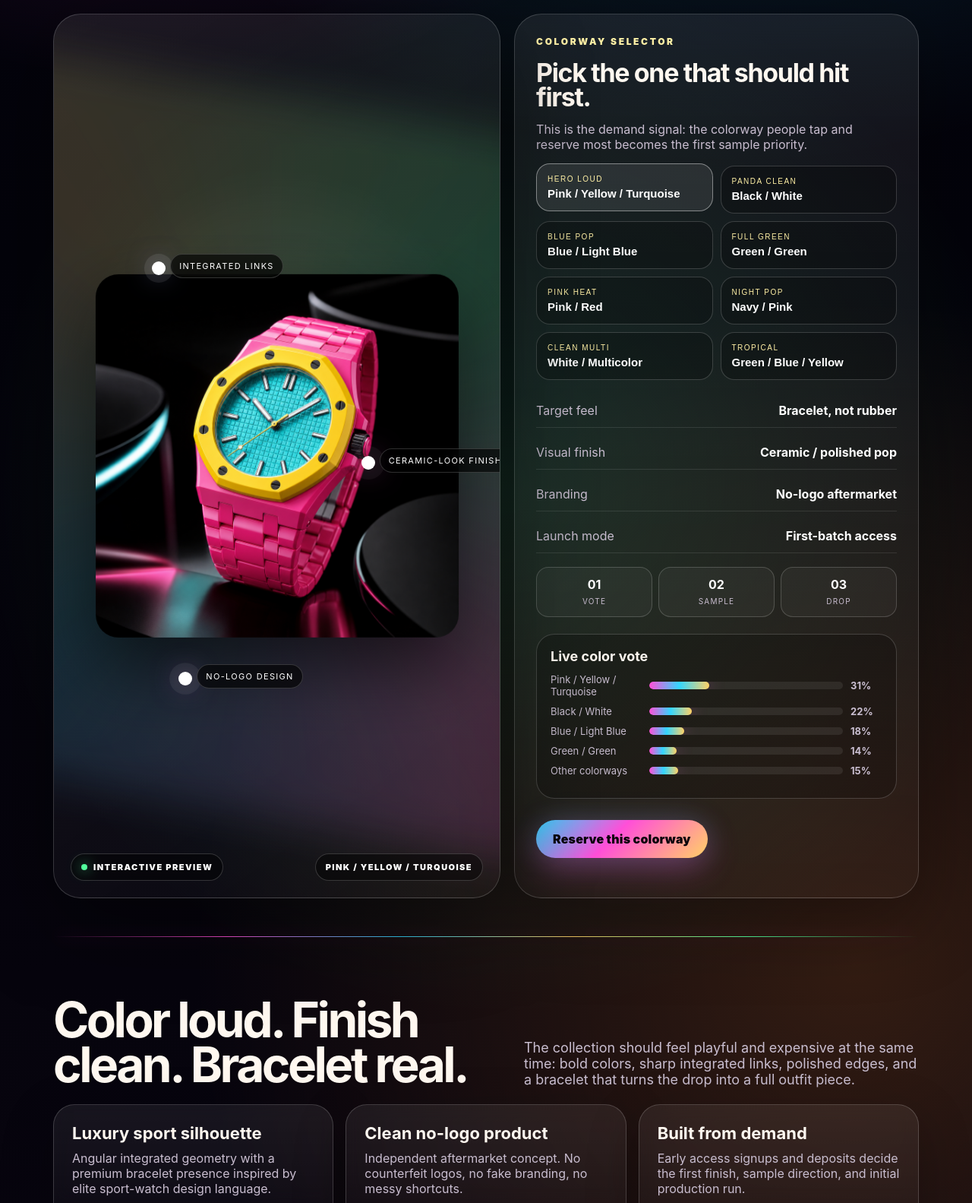
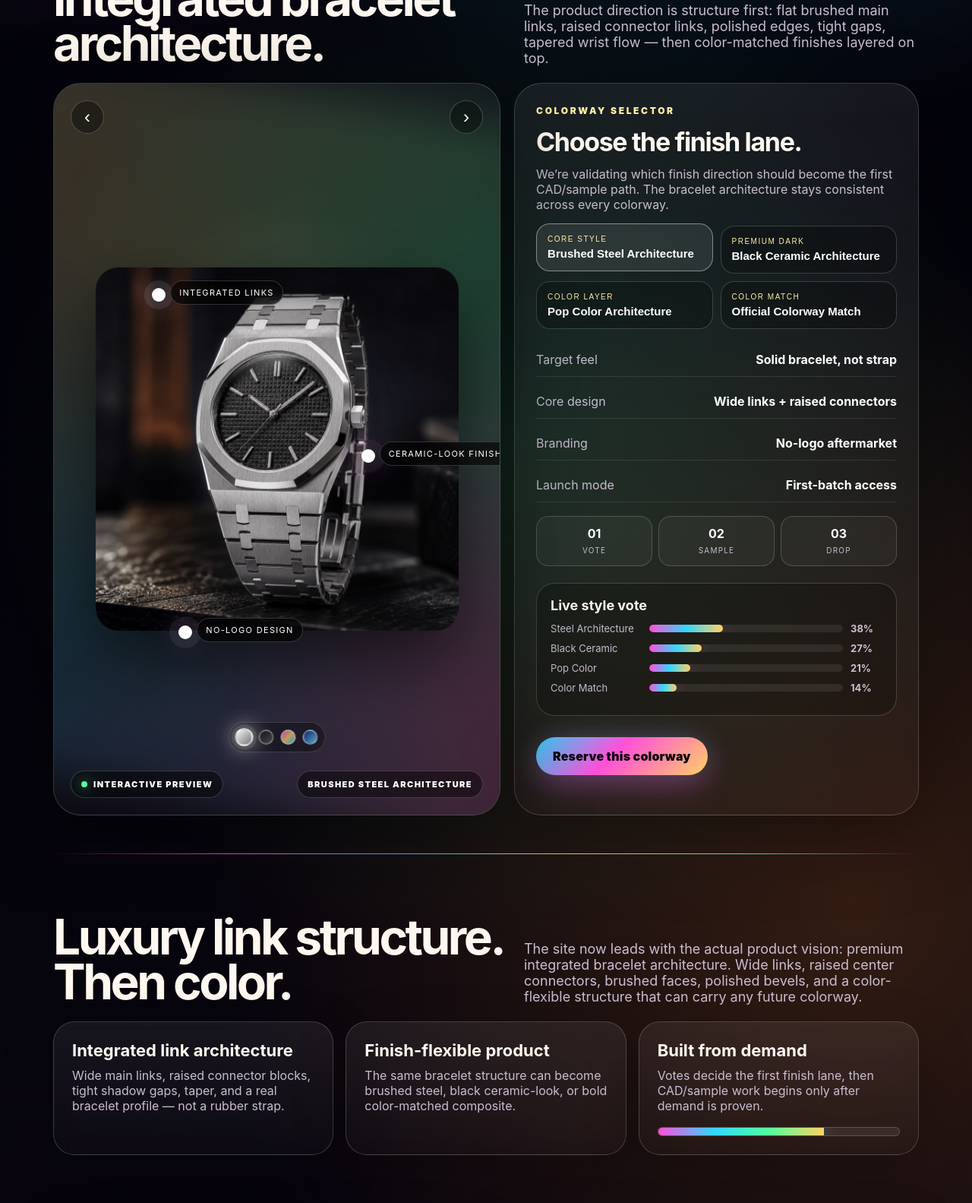
Before and after one commit to vanta722/ApXSwatch, a website: page index.html in a window 1280 px wide. Shown: the part 1217-2800 px from the top of the page at 76% size. Drawn offline with Linux system fonts and the light colour scheme.

Commit message:
Project premium integrated bracelet style on site

```diff
--- a/index.html
+++ b/index.html
@@ -170,7 +170,7 @@
 <body>
   <div class="loader"><div class="loaderInner"><div class="loaderMark">Royal<br>Pop</div><div class="loaderLine"></div><div class="loaderSub">First circle loading</div></div></div>
   <div class="noise"></div><div class="spotlight" id="spotlight"></div>
-  <div class="zoomOverlay" id="zoomOverlay" aria-hidden="true"><div class="zoomPanel"><button class="zoomClose" type="button" aria-label="Close product zoom">×</button><div class="zoomHint">Tap outside to close</div><img id="zoomImage" src="/renders/official-pink-yellow-turquoise.png" alt="Full screen colorway rendering"><div class="zoomCaption"><div><span>Selected colorway</span><b id="zoomColor">Pink / Yellow / Turquoise</b></div><a class="btn" href="#" data-open-modal>Reserve this look</a></div></div></div>
+  <div class="zoomOverlay" id="zoomOverlay" aria-hidden="true"><div class="zoomPanel"><button class="zoomClose" type="button" aria-label="Close product zoom">×</button><div class="zoomHint">Tap outside to close</div><img id="zoomImage" src="/renders/bracelet-architecture-steel.png" alt="Full screen colorway rendering"><div class="zoomCaption"><div><span>Selected colorway</span><b id="zoomColor">Brushed Steel Architecture</b></div><a class="btn" href="#" data-open-modal>Reserve this look</a></div></div></div>
   <main class="shell">
     <nav class="nav">
       <div class="brand">Royal Pop Mods</div>
@@ -186,8 +186,8 @@
     <section class="hero">
       <div>
         <div class="eyebrow">Early access // color-first collector drop</div>
-        <h1>Turn the pop watch into a <span class="gold">wrist trophy.</span></h1>
-        <p class="sub">Bold no-logo integrated bracelet concepts for collectors who want the Royal Pop energy: candy color, luxury geometry, real wrist presence, and first-batch exclusivity.</p>
+        <h1>Built around the <span class="gold">bracelet first.</span></h1>
+        <p class="sub">A no-logo integrated bracelet concept with the luxury sport architecture people recognize: wide brushed links, raised connectors, polished bevels, and real wrist presence — colorways come after the structure.</p>
         <div class="accessDock">
           <a class="accessCard" href="#" data-open-modal>
             <div class="pulseRing"></div>
@@ -216,45 +216,42 @@
 
     <section id="interactive-preview">
       <div class="sectionHead">
-        <h2>Tap into the bracelet before it exists.</h2>
-        <p class="lead">A more realistic product preview built to feel like a live configurator — choose the colorway, see the render, and vote with your preorder interest.</p>
+        <h2>The style: solid integrated bracelet architecture.</h2>
+        <p class="lead">The product direction is structure first: flat brushed main links, raised connector links, polished edges, tight gaps, tapered wrist flow — then color-matched finishes layered on top.</p>
       </div>
       <div class="configurator">
         <div class="productViewer" id="viewer">
-          <div class="mainRender"><img id="mainProductRender" src="/renders/official-pink-yellow-turquoise.png" alt="Interactive colorway product rendering"></div>
+          <div class="carouselControls"><button class="carBtn" type="button" id="prevColor" aria-label="Previous finish">‹</button><button class="carBtn" type="button" id="nextColor" aria-label="Next finish">›</button></div>
+          <div class="mainRender"><img id="mainProductRender" src="/renders/bracelet-architecture-steel.png" alt="Interactive bracelet architecture rendering"></div>
+          <div class="colorStrip" aria-label="Finish carousel dots"><button class="dotChoice active" data-index="0" style="background:linear-gradient(135deg,#f5f5f5,#777);color:#ddd"></button><button class="dotChoice" data-index="1" style="background:linear-gradient(135deg,#111,#555);color:#222"></button><button class="dotChoice" data-index="2" style="background:linear-gradient(135deg,#ff4fd8,#ffd166,#33d6ff);color:#ff4fd8"></button><button class="dotChoice" data-index="3" style="background:linear-gradient(135deg,#092c8a,#77d7ff);color:#77d7ff"></button></div>
           <div class="hotspot one" data-label="Integrated links"></div>
           <div class="hotspot two" data-label="Ceramic-look finish"></div>
           <div class="hotspot three" data-label="No-logo design"></div>
-          <div class="viewerMeta"><span><i class="liveDot"></i>Interactive preview</span><span id="viewerColorName">Pink / Yellow / Turquoise</span></div>
+          <div class="viewerMeta"><span><i class="liveDot"></i>Interactive preview</span><span id="viewerColorName">Brushed Steel Architecture</span></div>
         </div>
         <div class="controlPanel">
           <div class="eyebrow">Colorway selector</div>
-          <h3>Pick the one that should hit first.</h3>
-          <p>This is the demand signal: the colorway people tap and reserve most becomes the first sample priority.</p>
+          <h3>Choose the finish lane.</h3>
+          <p>We’re validating which finish direction should become the first CAD/sample path. The bracelet architecture stays consistent across every colorway.</p>
           <div class="choiceGrid">
-            <button class="choice active" data-name="Pink / Yellow / Turquoise" data-img="/renders/official-pink-yellow-turquoise.png"><small>Hero Loud</small><b>Pink / Yellow / Turquoise</b></button>
-            <button class="choice" data-name="Black / White" data-img="/renders/official-black-white.png"><small>Panda Clean</small><b>Black / White</b></button>
-            <button class="choice" data-name="Blue / Light Blue" data-img="/renders/official-blue-light-blue.png"><small>Blue Pop</small><b>Blue / Light Blue</b></button>
-            <button class="choice" data-name="Green / Green" data-img="/renders/official-green-green.png"><small>Full Green</small><b>Green / Green</b></button>
-            <button class="choice" data-name="Pink / Red" data-img="/renders/official-pink-red.png"><small>Pink Heat</small><b>Pink / Red</b></button>
-            <button class="choice" data-name="Navy / Pink" data-img="/renders/official-navy-pink.png"><small>Night Pop</small><b>Navy / Pink</b></button>
-            <button class="choice" data-name="White / Multicolor" data-img="/renders/official-white-multicolor.png"><small>Clean Multi</small><b>White / Multicolor</b></button>
-            <button class="choice" data-name="Green / Blue / Yellow" data-img="/renders/official-green-blue-yellow.png"><small>Tropical</small><b>Green / Blue / Yellow</b></button>
+            <button class="choice active" data-name="Brushed Steel Architecture" data-img="/renders/bracelet-architecture-steel.png"><small>Core Style</small><b>Brushed Steel Architecture</b></button>
+            <button class="choice" data-name="Black Ceramic Architecture" data-img="/renders/bracelet-architecture-black-ceramic.png"><small>Premium Dark</small><b>Black Ceramic Architecture</b></button>
+            <button class="choice" data-name="Pop Color Architecture" data-img="/renders/bracelet-architecture-pop-color.png"><small>Color Layer</small><b>Pop Color Architecture</b></button>
+            <button class="choice" data-name="Official Colorway Match" data-img="/renders/official-blue-light-blue.png"><small>Color Match</small><b>Official Colorway Match</b></button>
           </div>
           <div class="specList">
-            <div class="spec"><span>Target feel</span><strong>Bracelet, not rubber</strong></div>
-            <div class="spec"><span>Visual finish</span><strong>Ceramic / polished pop</strong></div>
+            <div class="spec"><span>Target feel</span><strong>Solid bracelet, not strap</strong></div>
+            <div class="spec"><span>Core design</span><strong>Wide links + raised connectors</strong></div>
             <div class="spec"><span>Branding</span><strong>No-logo aftermarket</strong></div>
             <div class="spec"><span>Launch mode</span><strong>First-batch access</strong></div>
           </div>
           <div class="progressSteps"><div class="step"><b>01</b><span>Vote</span></div><div class="step"><b>02</b><span>Sample</span></div><div class="step"><b>03</b><span>Drop</span></div></div>
           <div class="voteBoard">
-            <h4>Live color vote</h4>
-            <div class="voteRow"><span>Pink / Yellow / Turquoise</span><div class="voteTrack"><i class="voteFill" data-vote="31"></i></div><strong>31%</strong></div>
-            <div class="voteRow"><span>Black / White</span><div class="voteTrack"><i class="voteFill" data-vote="22"></i></div><strong>22%</strong></div>
-            <div class="voteRow"><span>Blue / Light Blue</span><div class="voteTrack"><i class="voteFill" data-vote="18"></i></div><strong>18%</strong></div>
-            <div class="voteRow"><span>Green / Green</span><div class="voteTrack"><i class="voteFill" data-vote="14"></i></div><strong>14%</strong></div>
-            <div class="voteRow"><span>Other colorways</span><div class="voteTrack"><i class="voteFill" data-vote="15"></i></div><strong>15%</strong></div>
+            <h4>Live style vote</h4>
+            <div class="voteRow"><span>Steel Architecture</span><div class="voteTrack"><i class="voteFill" data-vote="38"></i></div><strong>38%</strong></div>
+            <div class="voteRow"><span>Black Ceramic</span><div class="voteTrack"><i class="voteFill" data-vote="27"></i></div><strong>27%</strong></div>
+            <div class="voteRow"><span>Pop Color</span><div class="voteTrack"><i class="voteFill" data-vote="21"></i></div><strong>21%</strong></div>
+            <div class="voteRow"><span>Color Match</span><div class="voteTrack"><i class="voteFill" data-vote="14"></i></div><strong>14%</strong></div>
           </div>
           <div class="cta"><a class="btn magnetic" href="#" data-open-modal>Reserve this colorway</a></div>
         </div>
@@ -267,13 +264,13 @@
 
     <section>
       <div class="sectionHead">
-        <h2>Color loud. Finish clean. Bracelet real.</h2>
-        <p class="lead">The collection should feel playful and expensive at the same time: bold colors, sharp integrated links, polished edges, and a bracelet that turns the drop into a full outfit piece.</p>
+        <h2>Luxury link structure. Then color.</h2>
+        <p class="lead">The site now leads with the actual product vision: premium integrated bracelet architecture. Wide links, raised center connectors, brushed faces, polished bevels, and a color-flexible structure that can carry any future colorway.</p>
       </div>
       <div class="grid">
-        <div class="card"><h3>Luxury sport silhouette</h3><p>Angular integrated geometry with a premium bracelet presence inspired by elite sport-watch design language.</p></div>
-        <div class="card"><h3>Clean no-logo product</h3><p>Independent aftermarket concept. No counterfeit logos, no fake branding, no messy shortcuts.</p></div>
-        <div class="card"><h3>Built from demand</h3><p>Early access signups and deposits decide the first finish, sample direction, and initial production run.</p><div class="dropMeter"><i></i></div></div>
+        <div class="card"><h3>Integrated link architecture</h3><p>Wide main links, raised connector blocks, tight shadow gaps, taper, and a real bracelet profile — not a rubber strap.</p></div>
+        <div class="card"><h3>Finish-flexible product</h3><p>The same bracelet structure can become brushed steel, black ceramic-look, or bold color-matched composite.</p></div>
+        <div class="card"><h3>Built from demand</h3><p>Votes decide the first finish lane, then CAD/sample work begins only after demand is proven.</p><div class="dropMeter"><i></i></div></div>
       </div>
     </section>
 
@@ -302,14 +299,14 @@
           </div>
           <button class="closeModal" type="button" aria-label="Close modal">×</button>
         </div>
-        <div class="modalPreview"><img id="modalRender" src="/renders/official-pink-yellow-turquoise.png" alt="Selected colorway preview"><div><b id="modalColor">Pink / Yellow / Turquoise</b><span>Your reservation helps decide the first sample run.</span></div></div>
+        <div class="modalPreview"><img id="modalRender" src="/renders/bracelet-architecture-steel.png" alt="Selected colorway preview"><div><b id="modalColor">Brushed Steel Architecture</b><span>Your reservation helps decide the first sample run.</span></div></div>
         <form name="early-access" method="POST" data-netlify="true">
           <input type="hidden" name="form-name" value="early-access" />
           <div class="field"><label>Name</label><input name="name" placeholder="Your name" required /></div>
           <div class="field"><label>Email or phone</label><input name="contact" placeholder="Email or phone" required /></div>
-          <div class="field"><label>Which colorway would you preorder?</label><select name="style" required><option value="">Select one</option><option>Pink / Yellow / Turquoise</option><option>Black / White</option><option>Blue / Light Blue</option><option>Green / Green</option><option>Pink / Red</option><option>Navy / Pink</option><option>White / Multicolor</option><option>Green / Blue / Yellow</option></select></div>
+          <div class="field"><label>Which finish lane would you preorder?</label><select name="style" required><option value="">Select one</option><option>Brushed Steel Architecture</option><option>Black Ceramic Architecture</option><option>Pop Color Architecture</option><option>Official Colorway Match</option></select></div>
           <div class="field"><label>Comfortable preorder price?</label><select name="price" required><option value="">Select one</option><option>$79-$99</option><option>$100-$149</option><option>$150-$199</option><option>$200+</option></select></div>
-          <div class="field"><label>Notes</label><textarea name="notes" rows="4" placeholder="Tell us the color, finish, or detail that would make you buy immediately."></textarea></div>
+          <div class="field"><label>Notes</label><textarea name="notes" rows="4" placeholder="Tell us the bracelet detail, finish, or style cue that would make you buy immediately."></textarea></div>
           <button class="btn" type="submit">Join early access</button>
           <p class="fine">Independent aftermarket accessory concept. Not affiliated with, endorsed by, or sponsored by Audemars Piguet, Swatch, or related brands. Names, if referenced elsewhere, are used only for compatibility context.</p>
         </form>
```
Also changed, not shown: public/renders/bracelet-architecture-black-ceramic.png (added), public/renders/bracelet-architecture-pop-color.png (added), public/renders/bracelet-architecture-steel.png (added).
